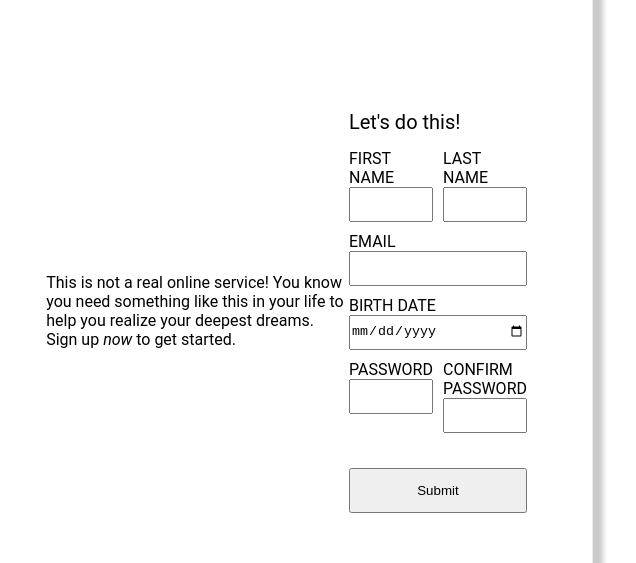
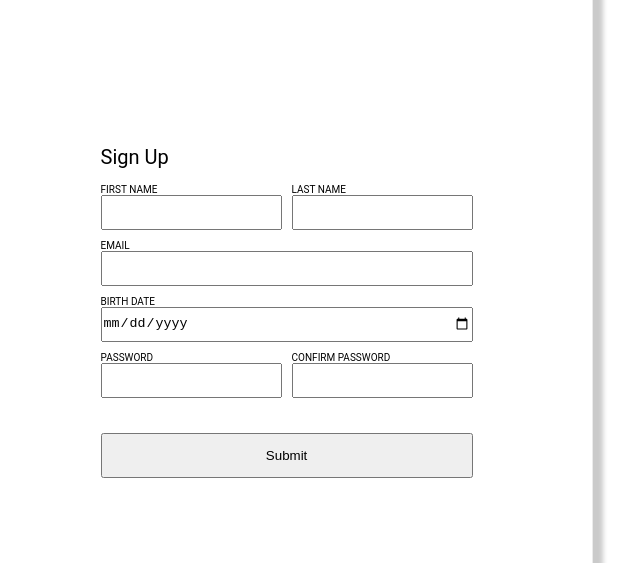
Before and after one commit to drrckchng/sign-up-form, a plain HTML site: page index.html in a window 1280 px wide. Shown: the part 89-652 px from the top of the page, 547-1183 px from the left. Drawn offline with Linux system fonts and the light colour scheme.

Commit message:
Change text

```diff
--- a/index.html
+++ b/index.html
@@ -14,37 +14,36 @@
             <div class="logo">Join Us!</div>
         </div>
         <div class="main">
-            <div class="intro-text">This is not a real online service! You know you need something like this in your life to help you realize your deepest dreams. Sign up <em>now</em> to get started.</div>
             <div class="sign-up-form">
-                <div class="hype-text">Let's do this!</div>
+                <div class="hype-text">Sign Up</div>
                 <form>
-                    <div class="form-first-name">
+                    <p class="form-first-name">
                         <label for="first-name">FIRST NAME</label>
                         <input type="text" name="firstName" id="first-name">
-                    </div>
-                    <div class="form-last-name">
+                    </p>
+                    <p class="form-last-name">
                         <label for="last-name">LAST NAME</label>
                         <input type="text" name="lastName" id="last-name">
-                    </div>
-                    <div class="form-email">
+                    </p>
+                    <p class="form-email">
                         <label for="email">EMAIL</label>
                         <input type="email" name="email" id="email">
-                    </div>
-                    <div class="form-birthdate">
+                    </p>
+                    <p class="form-birthdate">
                         <label for="birthdate">BIRTH DATE</label>
                         <input type="date" name="birthdate" id="birthdate">
-                    </div>
-                    <div class="form-password">
+                    </p>
+                    <p class="form-password">
                         <label for="password">PASSWORD</label>
                         <input type="password" name="password" id="password">
-                    </div>
-                    <div class="form-password-confirm">
+                    </p>
+                    <p class="form-password-confirm">
                         <label for="password-confirm">CONFIRM PASSWORD</label>
                         <input type="password" name="passwordConfirm" id="password-confirm">
-                    </div>
-                    <div class="form-submit">
+                    </p>
+                    <p class="form-submit">
                         <input type="submit" id="submit" value="Submit">
-                    </div>
+                    </p>
                 </form>
             </div>
         </div>
```
